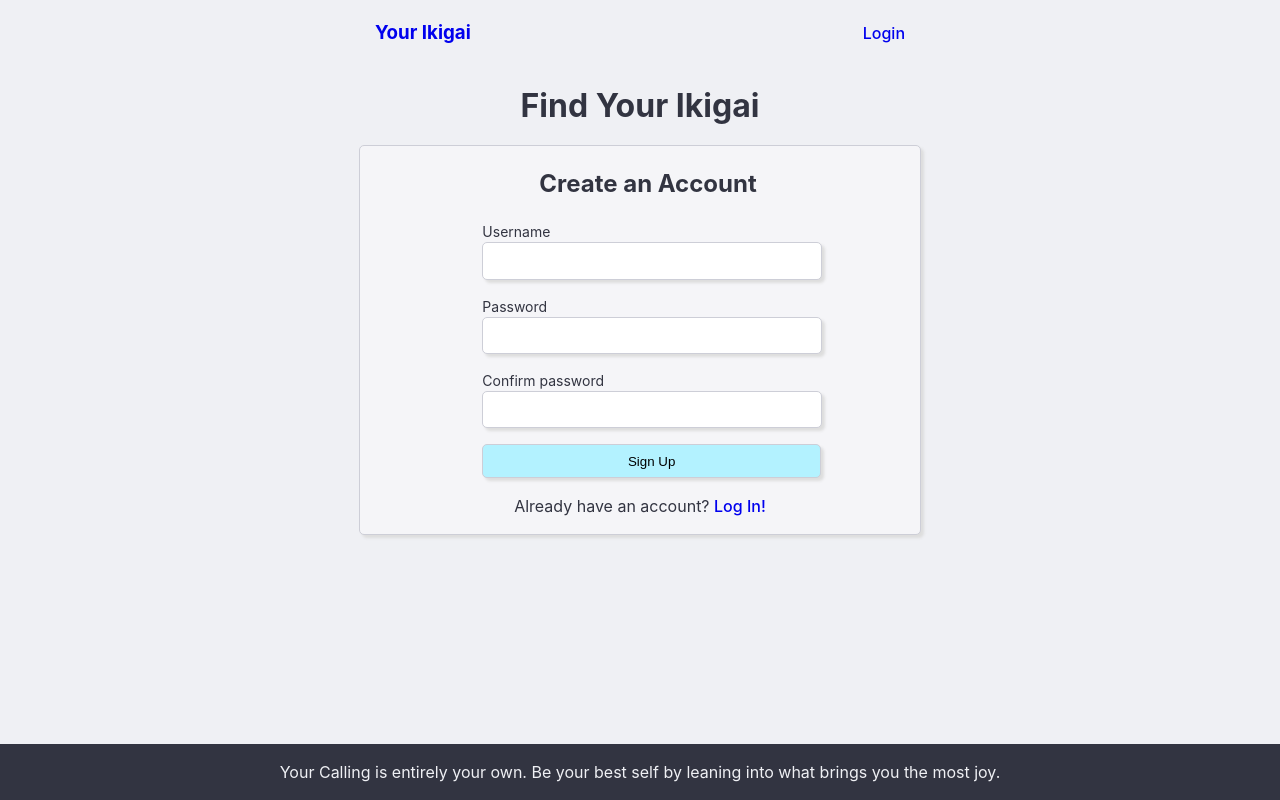
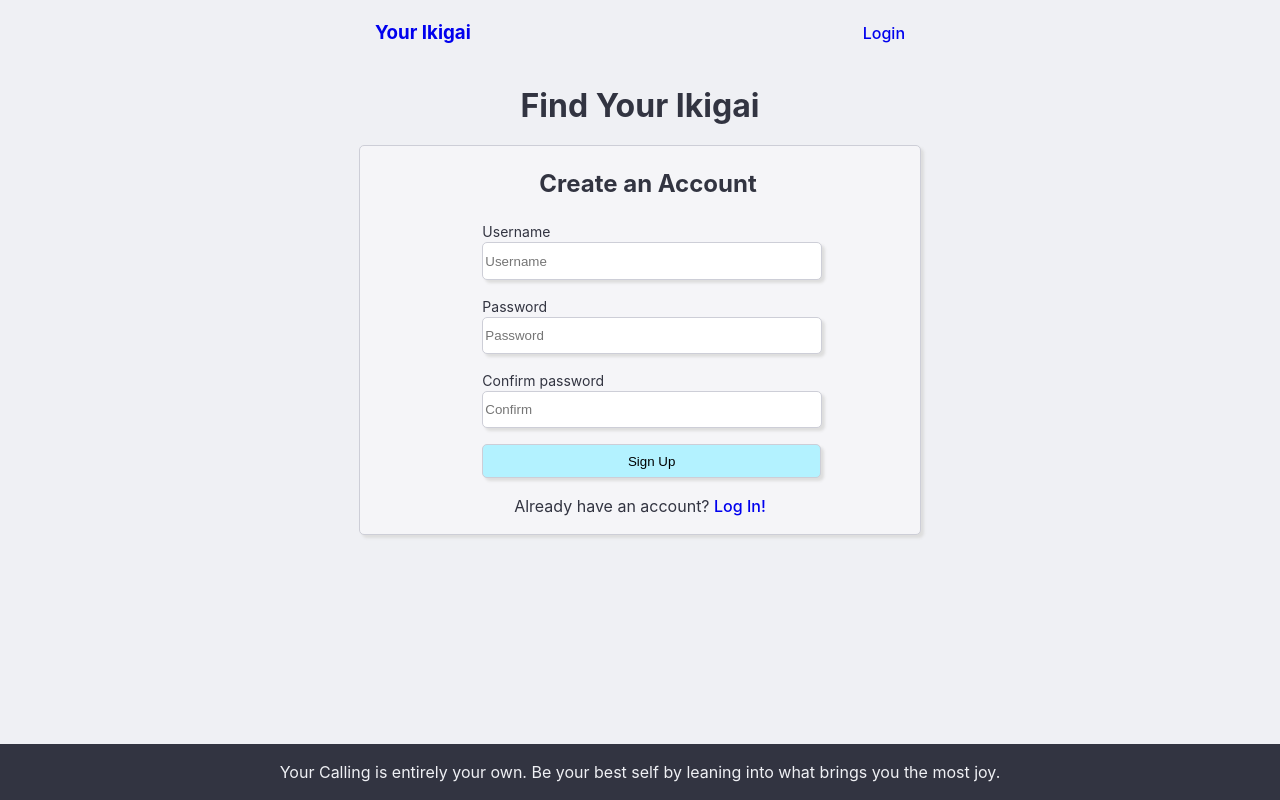
Before and after one commit to jase-d-ace/openai-ikigai-journaling, a React (Vite) app in the folder frontend/: page /register in a window 1280 px wide. Built offline with nearby package versions, Linux system fonts and the light colour scheme.

Commit message:
testing user management components

```diff
--- a/frontend/src/components/Login.jsx
+++ b/frontend/src/components/Login.jsx
@@ -31,14 +31,14 @@ export default function Login() {
 
             {submitted && <span className="error">{currentUser.error}</span>}
 
-            <form className="login-form" onSubmit={handleFormSubmit}>
+            <form className="login-form" onSubmit={handleFormSubmit} data-testid="login-form">
                 <div className="field username-field">
                     <label>Username</label>
-                    <input className="login-text-input" type="text" onChange={e => handleFormInput("username", e.target.value)} />
+                    <input className="login-text-input" placeholder="Username" type="text" onChange={e => handleFormInput("username", e.target.value)} />
                 </div>
                 <div className="field password-field">
                     <label>Password</label>
-                    <input className="login-text-input" type="password" onChange={e => handleFormInput("password", e.target.value)} />
+                    <input className="login-text-input" type="password" placeholder="Password" onChange={e => handleFormInput("password", e.target.value)} />
                 </div>
                 <div className="field submit">
                     <input className="login-submit" value="Sign In" type="submit" />
--- a/frontend/src/components/Register.jsx
+++ b/frontend/src/components/Register.jsx
@@ -31,18 +31,18 @@ export default function Register() {
                 <h2>Create an Account</h2>
             </header>
             {submitted && <span className="error">{currentUser.error}</span>}
-            <form className="register-form" onSubmit={handleFormSubmit}>
+            <form className="register-form" onSubmit={handleFormSubmit} data-testid="registration-form">
                 <div className="field register-field username-field">
-                    <label>Username</label>
-                    <input className="register-text-input" onChange={e => handleFormInput("username", e.target.value)} type="text" />
+                    <label htmlFor="username">Username</label>
+                    <input id="username" className="register-text-input" placeholder="Username" onChange={e => handleFormInput("username", e.target.value)} type="text" />
                 </div>
                 <div className="field register-field password-field">
-                    <label>Password</label>
-                    <input className="register-text-input" onChange={e => handleFormInput("password", e.target.value)} type="password" />
+                    <label htmlFor="password">Password</label>
+                    <input id="password" className="register-text-input" placeholder="Password" onChange={e => handleFormInput("password", e.target.value)} type="password" />
                 </div>
                 <div className="field register-field confirm-field">
-                    <label>Confirm password</label>
-                    <input className="register-text-input" onChange={e => handleFormInput("confirm", e.target.value)} type="password" />
+                    <label htmlFor="confirm">Confirm password</label>
+                    <input id="confirm" className="register-text-input" placeholder="Confirm" onChange={e => handleFormInput("confirm", e.target.value)} type="password" />
                 </div>
                 <div className="field submit">
                     <input className="register-submit" value="Sign Up" type="submit" />
```
Also changed, not shown: 2 other files (tests, documents, lock files or other folders).
